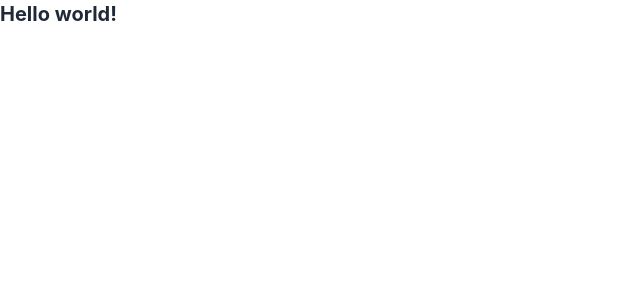
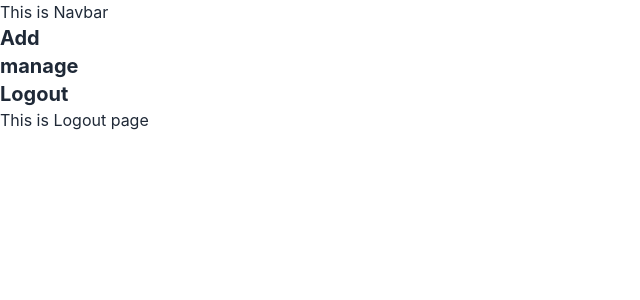
Before and after one commit to DevMazed04/student-management-client, a React (Create React App) app: page /logout in a window 1280 px wide. Shown: the top 300 px of the page, without its empty margins (0-640 px from the left). Built offline with nearby package versions, Linux system fonts and the light colour scheme.

Commit message:
install react-router-dom and define the routes

```diff
--- a/src/App.js
+++ b/src/App.js
@@ -1,12 +1,11 @@
+import { RouterProvider } from 'react-router-dom';
 import './App.css';
+import { router } from './routes/Routes';
 
 function App() {
   return (
     <div>
-      <h1 className="text-xl font-bold">
-        Hello world!
-      </h1>
-
+      <RouterProvider router={router} />
     </div>
   );
 }
--- /dev/null
+++ b/src/pages/AddStudent.js
@@ -0,0 +1,11 @@
+import React from 'react';
+
+const AddStudent = () => {
+   return (
+      <div>
+         This is Add Student page
+      </div>
+   );
+};
+
+export default AddStudent;
--- /dev/null
+++ b/src/pages/Login.js
@@ -0,0 +1,11 @@
+import React from 'react';
+
+const Login = () => {
+   return (
+      <div>
+         This is Login page
+      </div>
+   );
+};
+
+export default Login;
--- /dev/null
+++ b/src/pages/Logout.js
@@ -0,0 +1,11 @@
+import React from 'react';
+
+const Logout = () => {
+   return (
+      <div>
+         This is Logout page
+      </div>
+   );
+};
+
+export default Logout;
--- /dev/null
+++ b/src/pages/ManageStudent.js
@@ -0,0 +1,11 @@
+import React from 'react';
+
+const ManageStudent = () => {
+   return (
+      <div>
+         This is Manage Student page
+      </div>
+   );
+};
+
+export default ManageStudent;
--- a/src/routes/Routes.js
+++ b/src/routes/Routes.js
@@ -1,11 +1,43 @@
 import React from 'react';
+import { createBrowserRouter } from 'react-router-dom';
+import Main from '../layout/Main';
+import AddStudent from '../pages/AddStudent';
+import Login from '../pages/Login';
+import Logout from '../pages/Logout';
+import ManageStudent from '../pages/ManageStudent';
 
-const Routes = () => {
-   return (
-      <div>
 
-      </div>
-   );
-};
-
-export default Routes;
+export const router = createBrowserRouter(
+   [
+      {
+         path: "/",
+         element: <Main />,
+         children: [
+            {
+               path: "/",
+               element: <AddStudent />
+            },
+            {
+               path: "/addstudent",
+               element: <AddStudent />
+            },
+            {
+               path: "/managestudent",
+               element: <ManageStudent />
+            },
+            {
+               path: "/login",
+               element: <Login />
+            },
+            {
+               path: "/logout",
+               element: <Logout />
+            }
+         ]
+      },
+      {
+         path: "*",
+         element: <p>Page Not Found...</p>
+      }
+   ]
+)
```
